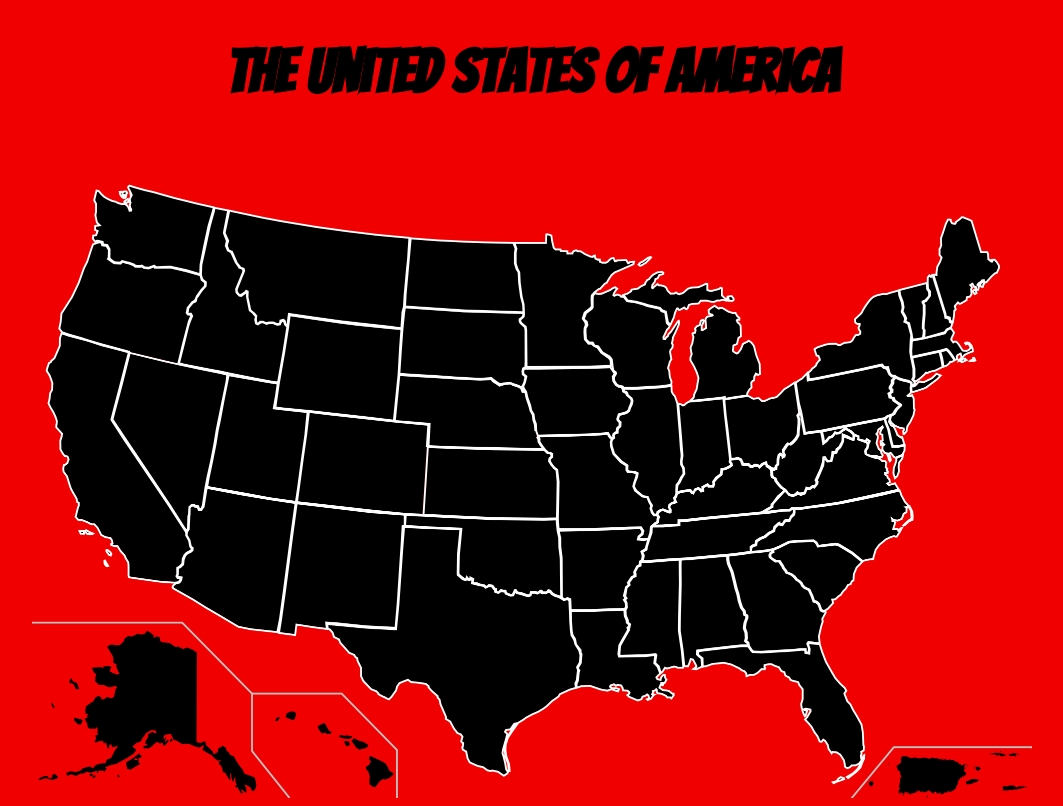
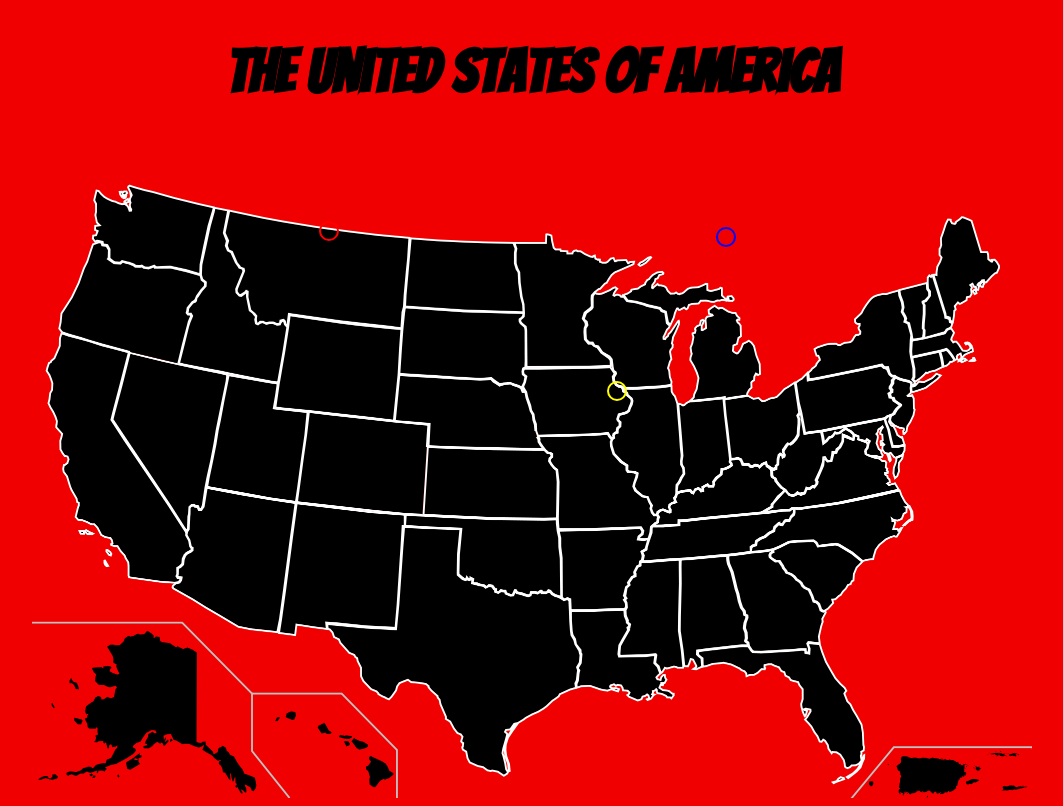
Before and after one commit to zacharyolsen/USA-MAP-Project-3, a plain HTML site: page index.html in a window 1280 px wide. Shown: the whole page, without its empty margins (108-1171 px from the left). Drawn offline with nearby package versions, Linux system fonts and the light colour scheme; files that its build step writes are made by us from their sources.

Commit message:
starting points

```diff
--- a/index.html
+++ b/index.html
@@ -17,7 +17,12 @@
     The United States of America
   </h1>
 
-<img src="images/blackmap.png">
+  <div class="USA">
+    <a class="state" id="florida"></a>
+    <a class="state" id="maryland"></a>
+    <a class="state" id="california"></a>
+    <img class="map" src="images/blackmap.png">
+  </div>
 
 </body>
 </html>
--- a/main.less
+++ b/main.less
@@ -12,11 +12,48 @@ h1 {
 
 }
 
-img {
+.map {
   width: 1000px;
   height: auto;
 }
- img {
+ .map {
    margin: 0 auto;
    display: block;
  }
+
+ html, body {
+   margin: 0;
+ }
+
+ .USA {
+   position: relative;
+ }
+
+ .state {
+   position: absolute;
+   display: block;
+   width: 1em;
+   height: 1em;
+   margin-top: -0.5em;
+   margin-left: -0.5em;
+   border: solid 0.125em;
+   border-radius: 1em;
+ }
+
+ #florida {
+   border-color: red;
+   top: 08%;
+   left: 34%;
+ }
+
+ #maryland {
+   border-color: blue;
+   top: 09%;
+   left: 65%;
+ }
+
+ #california {
+   border-color: yellow;
+   top: 34%;
+   left: 56.5%;
+ }
```
